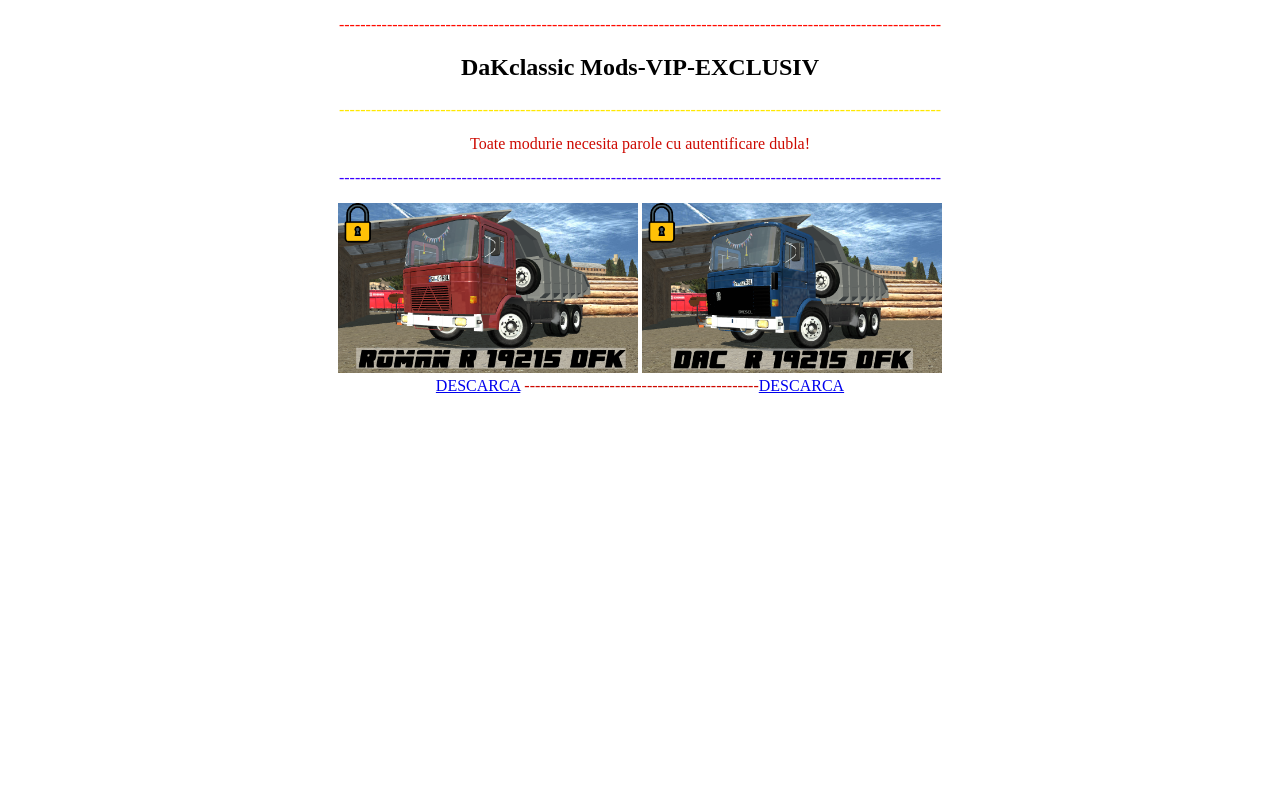
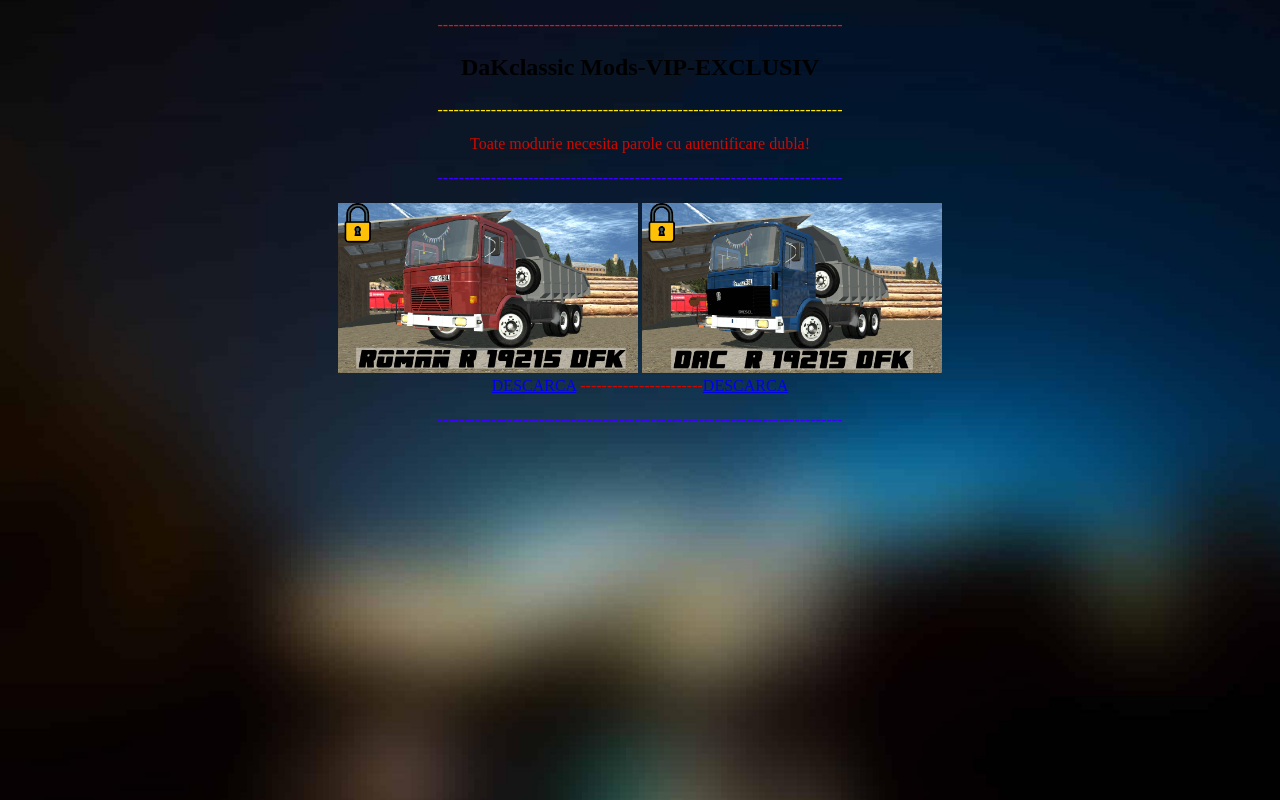
Before and after one commit to DaKclassic/SCC_DaKclassic, a plain HTML site: page index.html in a window 1280 px wide. Drawn offline with Linux system fonts and the light colour scheme.

Commit message:
Add files via upload

```diff
--- a/index.html
+++ b/index.html
@@ -2,23 +2,37 @@
 <html>
 <body>
 
-<p><center><FONT COLOR="FF0B00">-----------------------------------------------------------------------------------------------------------------</FONT COLOR="FF0B00"></center></p>
+
+<!-- fundal  -->
+
+<style>
+body {
+  background-image: url('bg.png');
+  background-repeat: no-repeat;
+  background-attachment: fixed;
+  background-size: cover;
+}
+</style>
+
+
+<p><center><FONT COLOR="FF0B00">----------------------------------------------------------------------------</FONT COLOR="FF0B00"></center></p>
 
 <h2><center>DaKclassic Mods-VIP-EXCLUSIV</center></h2>
 
-<p><center><FONT COLOR="FFE800">-----------------------------------------------------------------------------------------------------------------</FONT COLOR="FFE800"></center></p>
+<p><center><FONT COLOR="FFE800">----------------------------------------------------------------------------</FONT COLOR="FFE800"></center></p>
 
 <p><center> <FONT COLOR="CD0900">Toate modurie necesita parole cu autentificare dubla! </FONT COLOR="CD0900"></center></p>
 
-<p><center><FONT COLOR="3A00FF">-----------------------------------------------------------------------------------------------------------------</FONT COLOR="3A00FF"></center></p>
+<p><center><FONT COLOR="3A00FF">----------------------------------------------------------------------------</FONT COLOR="3A00FF"></center></p>
 
 <!-- descarcare basculanta -->
 
 <center><img src="1.png" alt="Roman Basculanta" width="300" height="170">               <img src="2.png" alt="DAC Basculanta" width="300" height="170"></center>
 
 
-<center><a href="https://sharemods.com/vd8nqve3khma/Roman_R_19215_DFK-DaKclassic.zip.html" "="">DESCARCA</a>  <FONT COLOR="CD0900">--------------------------------------------</FONT COLOR="CD0900"><a href="https://sharemods.com/ix0p4n1tydbn/DAC_R_19215_DFK-DaKclassic.zip.html" "="">DESCARCA</a></center>
+<center><a href="https://sharemods.com/vd8nqve3khma/Roman_R_19215_DFK-DaKclassic.zip.html" "="">DESCARCA</a>  <FONT COLOR="CD0900">-----------------------</FONT COLOR="CD0900"><a href="https://sharemods.com/ix0p4n1tydbn/DAC_R_19215_DFK-DaKclassic.zip.html" "="">DESCARCA</a></center>
 
+<p><center><FONT COLOR="3A00FF">----------------------------------------------------------------------------</FONT COLOR="3A00FF"></center></p>
 
 <!-- descarcare  -->
 
```
Also changed, not shown: bg.png (added).
